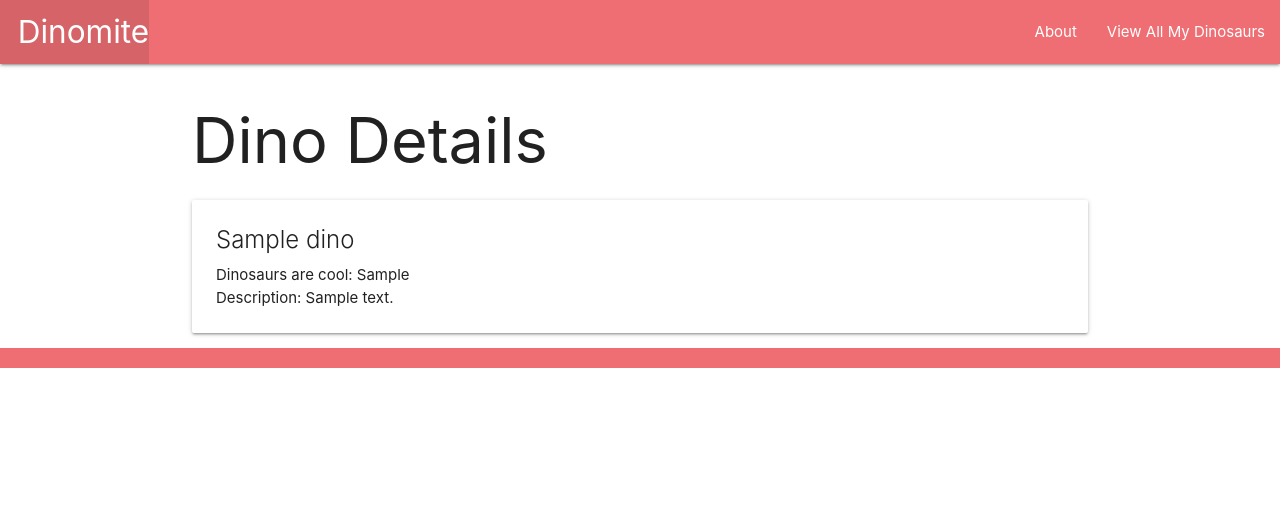
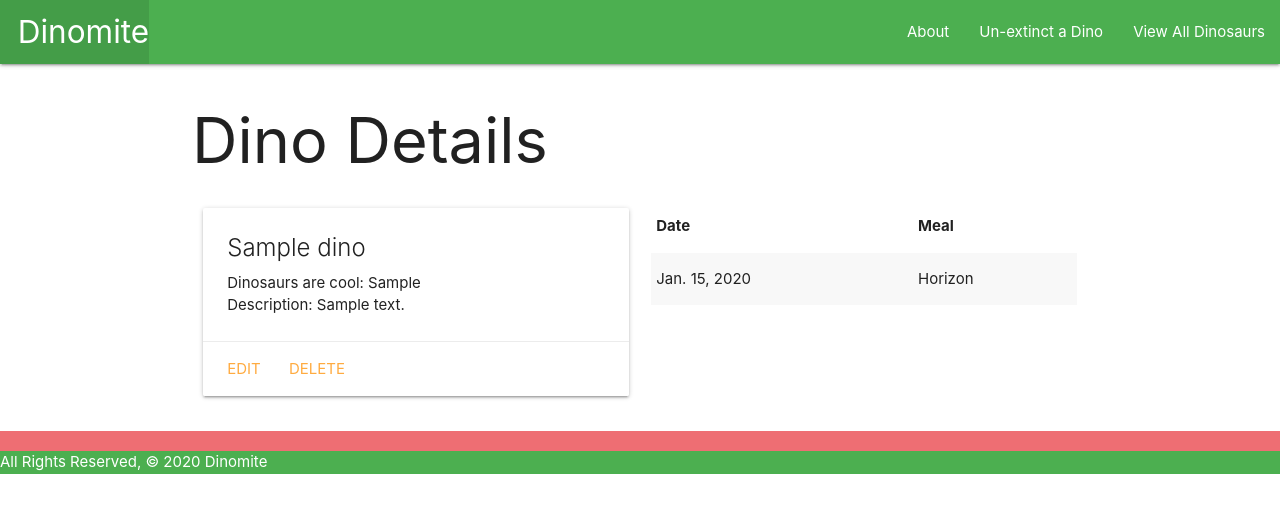
Before and after one commit to raga4905/dinomite, a Django app: page /dinos/1/ in a window 1280 px wide. Shown: the top 513 px of the page. Run offline with Django 3.2, Linux system fonts and the light colour scheme; tables that the repository leaves empty hold one stand-in row (values such as "Sample post").

Commit message:
details and locations

```diff
--- a/main_app/admin.py
+++ b/main_app/admin.py
@@ -1,6 +1,7 @@
 from django.contrib import admin
 
-from .models import Dino
+from .models import Dino, Sighting
 
 # Register your models here.
 admin.site.register(Dino)
+admin.site.register(Sighting)
--- a/main_app/models.py
+++ b/main_app/models.py
@@ -1,6 +1,12 @@
 from django.db import models
+from django.urls import reverse
 
 # Create your models here.
+LOCATIONS = (
+    ('H', 'Horizon'),
+    ('B', 'Backyard'),
+    ('P', 'From a Plane')
+)
 
 class Dino(models.Model):
     name = models.CharField(max_length=100)
@@ -10,17 +16,18 @@ class Dino(models.Model):
     def __str__(self):
         return self.name
 
+    def get_absolute_url(self):
+        return reverse('detail', kwargs={'dino_id': self.id})
 
-# class Dino:
-#     def __init__(self, name, fun_pun, description):
-#         self.name = name
-#         self.fun_pun = fun_pun
-#         self.description = description
+class Sighting(models.Model):
+    date = models.DateField('sighting date')
+    location = models.CharField(
+        max_length=1,
+        choices=LOCATIONS,
+        default=LOCATIONS[0][0]
+    )
 
+    dino = models.ForeignKey(Dino, on_delete=models.CASCADE)
 
-# dinos = [
-#     Dino('Pterodactyl', 'What is the scariest type of dinosaur? A Terror-dactyl.',
-#          'winged lizard, pointy head'),
-#     Dino('Tyrannosaurus', 'What do you call it when a dinossaur has a car accident? A tyrannosaurus wreck!',
-#          'Big head, little arms')
-# ]
+    def __str__(self):
+        return f"{self.get_location_display()} on {self.date}"
--- a/main_app/templates/base.html
+++ b/main_app/templates/base.html
@@ -14,14 +14,15 @@
 
 <body>
     <header class="navbar-fixed">
-        <nav>
+        <nav class="green">
             <div class="nav-wrapper">
                 <ul>
                     <li><a href="/" class="left brand-logo">&nbsp;&nbsp;Dinomite</a></li>
                 </ul>
                 <ul class="right">
-                    <li><a href="/about">About</a></li>
-                    <li><a href="/dinos">View All My Dinosaurs</a></li>
+                    <li><a href="{% url 'about' %}">About</a></li>
+                    <li><a href="{% url 'dinos_create' %}">Un-extinct a Dino</a></li>
+                    <li><a href="{% url 'index' %}">View All Dinosaurs</a></li>
                 </ul>
             </div>
         </nav>
@@ -30,8 +31,8 @@
         {% block content %}
         {% endblock %}
     </main>
-    <footer class="page-footer">
-        <div class="right">All Rights Reserved, &copy; 2020 Dinomite &nbsp;</div>
+    <footer class="page-footer" >
+        <div class="green" class="right">All Rights Reserved, &copy; 2020 Dinomite &nbsp;</div>
     </footer>
 </body>
 
--- a/main_app/templates/dinos/detail.html
+++ b/main_app/templates/dinos/detail.html
@@ -3,6 +3,8 @@
 
 <h1>Dino Details</h1>
 
+<div class="row">
+    <div class="col s6">
         <div class="card">
             <div class="card-content">
                 <span class="card-title">{{ dino.name }}</span>
@@ -14,6 +16,31 @@
                 <p>Age: Kitten</p>
                 {% endif %} -->
             </div>
+            <div class="card-action">
+                <a href="{% url 'dinos_update' dino.id %}">Edit</a>
+                <a href="{% url 'dinos_delete' dino.id %}">Delete</a>
+            </div>
+        </div>
+    </div>
+    <div class="col s6">
+        <table class="striped">
+            <thead>
+                <tr>
+                    <th>Date</th>
+                    <th>Meal</th>
+                </tr>
+            </thead>
+            <tbody>
+                {% for sighting in dino.sighting_set.all %}
+                <tr>
+                    <td>{{sighting.date}}</td>
+                    <td>{{sighting.get_location_display}}</td>
+                </tr>
+                {% endfor %}
+            </tbody>
+        </table>
+    </div>
 </div>
 
+
     {% endblock %}
--- /dev/null
+++ b/main_app/templates/home.html
@@ -0,0 +1,6 @@
+{% extends 'base.html' %}
+{% block content %}
+
+<h1>Home</h1>
+
+{% endblock %}
--- a/main_app/urls.py
+++ b/main_app/urls.py
@@ -5,5 +5,8 @@ urlpatterns = [
     path('', views.home, name='home'),
     path('about/', views.about, name='about'),
     path('dinos/', views.dinos_index, name='index'),
-    path('dinos/<int:dino_id>/', views.dinos_detail, name='detail')
+    path('dinos/<int:dino_id>/', views.dinos_detail, name='detail'),
+    path('dinos/create/', views.DinoCreate.as_view(), name='dinos_create'),
+    path('dinos/<int:pk>/update/', views.DinoUpdate.as_view(), name='dinos_update'),
+    path('dinos/<int:pk>/delete/', views.DinoDelete.as_view(), name='dinos_delete'),
 ]
--- a/main_app/views.py
+++ b/main_app/views.py
@@ -1,12 +1,10 @@
 from django.shortcuts import render
-
-# Create your views here.
-from django.http import HttpResponse
+from django.views.generic.edit import CreateView, UpdateView, DeleteView
 from .models import Dino
 
 
 def home(request):
-    return HttpResponse('<h1>Dinos are cool</h1>')
+    return render(request, 'home.html')
 
 
 def about(request):
@@ -19,3 +17,15 @@ def dinos_index(request):
 def dinos_detail(request, dino_id):
     dino = Dino.objects.get(id=dino_id)
     return render(request, 'dinos/detail.html', {'dino': dino })
+
+class DinoCreate(CreateView):
+    model = Dino
+    fields = '__all__'
+
+class DinoUpdate(UpdateView):
+    model = Dino
+    fields = ['name', 'description']
+
+class DinoDelete(DeleteView):
+    model = Dino
+    success_url = '/dinos/'
```
Also changed, not shown: main_app/templates/dinos/index.html (+5 -5 lines), main_app/templates/main_app/dino_confirm_delete.html (added, +15 -0 lines), main_app/templates/main_app/dino_form.html (added, +19 -0 lines), main_app/migrations/0002_sighting.py (added). Lines whose indentation alone changed are shown as unchanged.
